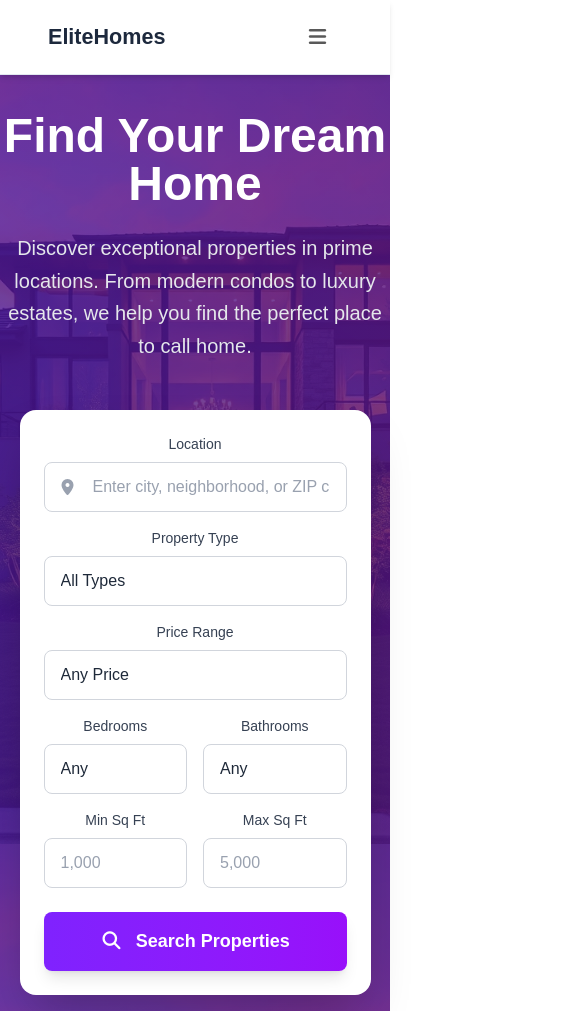
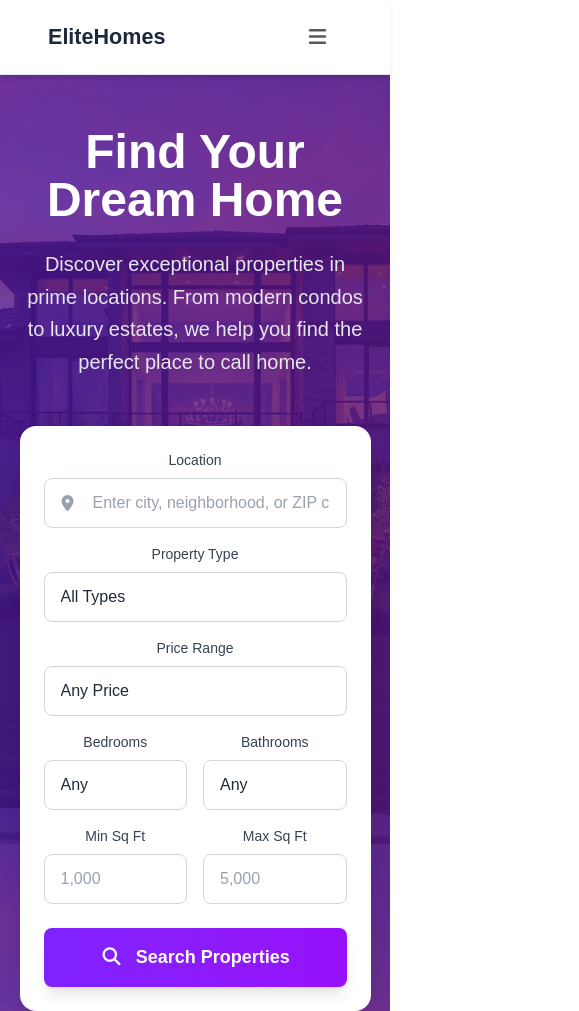
Before and after one commit to ey-spec/real-estate-landing-page, a plain HTML site: page index.html in a window 390 px wide. Shown: the top 1011 px of the page, 579 px wide, since content can reach past the window. Drawn offline with Linux system fonts and the light colour scheme.

Commit message:
media-fix

```diff
--- a/style/media.css
+++ b/style/media.css
@@ -70,7 +70,7 @@
   }
 
   .hero-section h2 {
-    margin-top: 2rem;
+    margin-top: 3rem;
     font-size: 3rem;
   }
 
@@ -196,9 +196,13 @@
   .tab-content,
   .hero-search-card,
   .contact-cards,
-  .infos {
+  .infos,
+  header,
+  .hero-section h2,
+  .hero-section p,
+  .hero-cards {
     width: 90%;
-    margin: auto;
+    margin-inline: auto;
   }
   .carousel-control-prev,
   .carousel-control-next {
```
